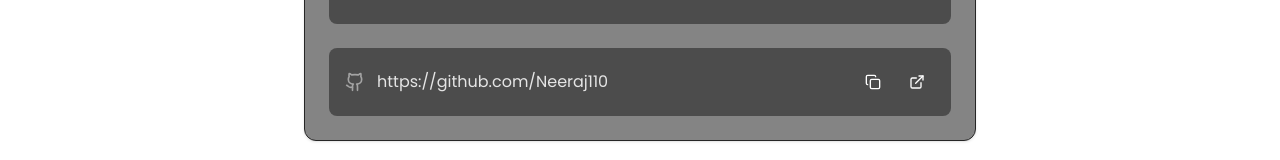
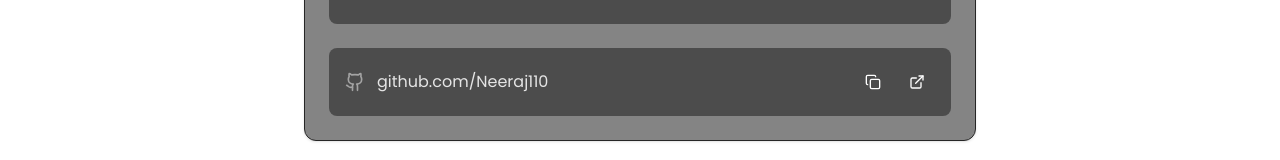
Before and after one commit to Neeraj110/PortFolio, a React (Vite) app: page / in a window 1280 px wide. Shown: the part 3713-3873 px from the top of the page. Built offline with nearby package versions, Linux system fonts and the light colour scheme.

Commit message:
fix: update contact links in Contact and Navbar components for accuracy

```diff
--- a/src/components/Contact.jsx
+++ b/src/components/Contact.jsx
@@ -122,10 +122,10 @@ function Contact() {
                   <div className="flex items-center gap-3 min-w-0">
                     <Github className="w-5 h-5 text-neutral-400 flex-shrink-0" />
                     <a
-                      href={`tel:${CONTACT.phoneNo}`}
+                      href={`${CONTACT.phoneNo}`}
                       className="text-sm md:text-base text-neutral-200 hover:text-neutral-100 truncate"
                     >
-                      {CONTACT.github}
+                      github.com/Neeraj110
                     </a>
                   </div>
                   <div className="flex gap-2 justify-end">
--- a/src/components/Navbar.jsx
+++ b/src/components/Navbar.jsx
@@ -75,7 +75,7 @@ function Navbar({
             <FaGithub />
           </a>
           <a
-            href="https://www.linkedin.com/in/neeraj-gaur-a913b9238/"
+            href="https://www.linkedin.com/in/neeraj-gaur-a913b9238?utm_source=share&utm_campaign=share_via&utm_content=profile&utm_medium=android_app/"
             target="_blank"
             rel="noopener noreferrer"
             className="text-neutral-300 hover:text-neutral-100 transition-colors"
@@ -83,7 +83,7 @@ function Navbar({
             <FaLinkedin />
           </a>
           <a
-            href="https://x.com/Neerajgaur__"
+            href="https://x.com/Neerajgaur_?t=81oxTcipdykjMYxjpH7qzg&s=08"
             target="_blank"
             rel="noopener noreferrer"
             className="text-neutral-300 hover:text-neutral-100 transition-colors"
```
Also changed, not shown: 1 other file (tests, documents, lock files or other folders).
